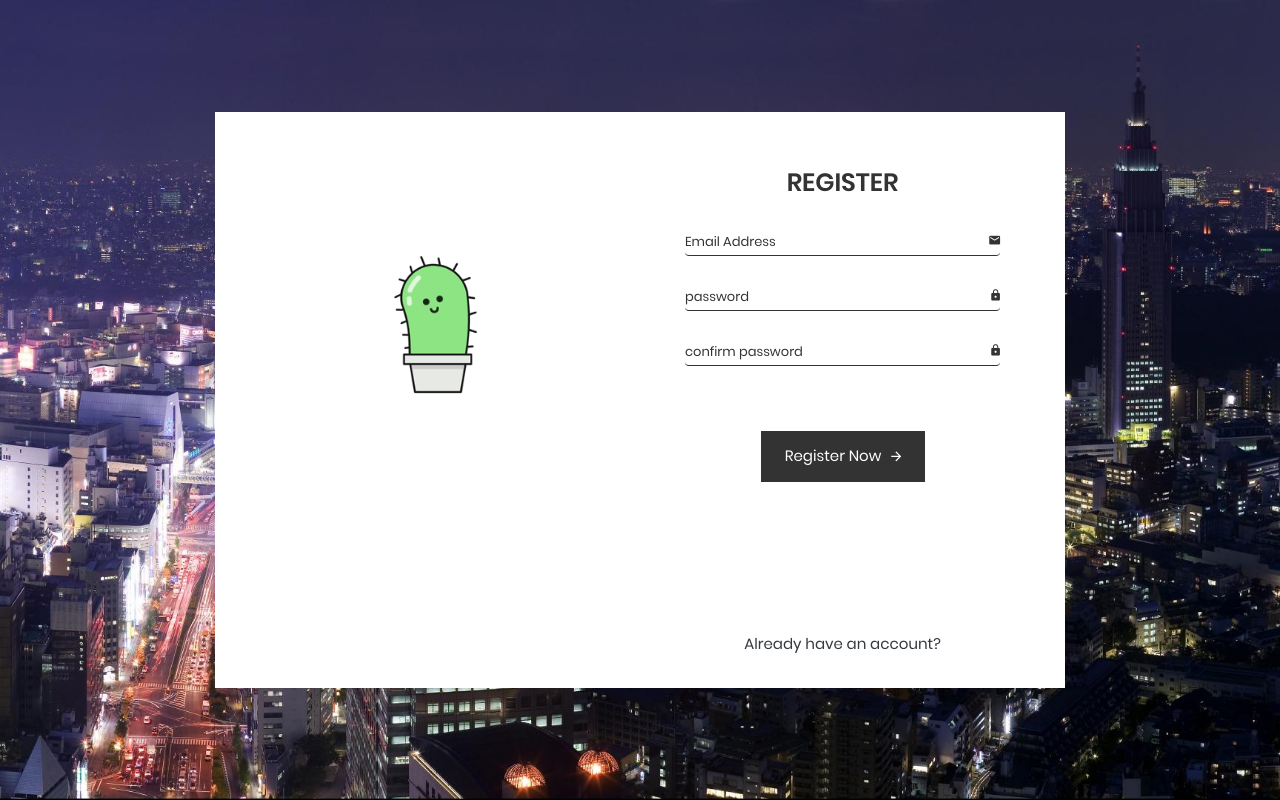
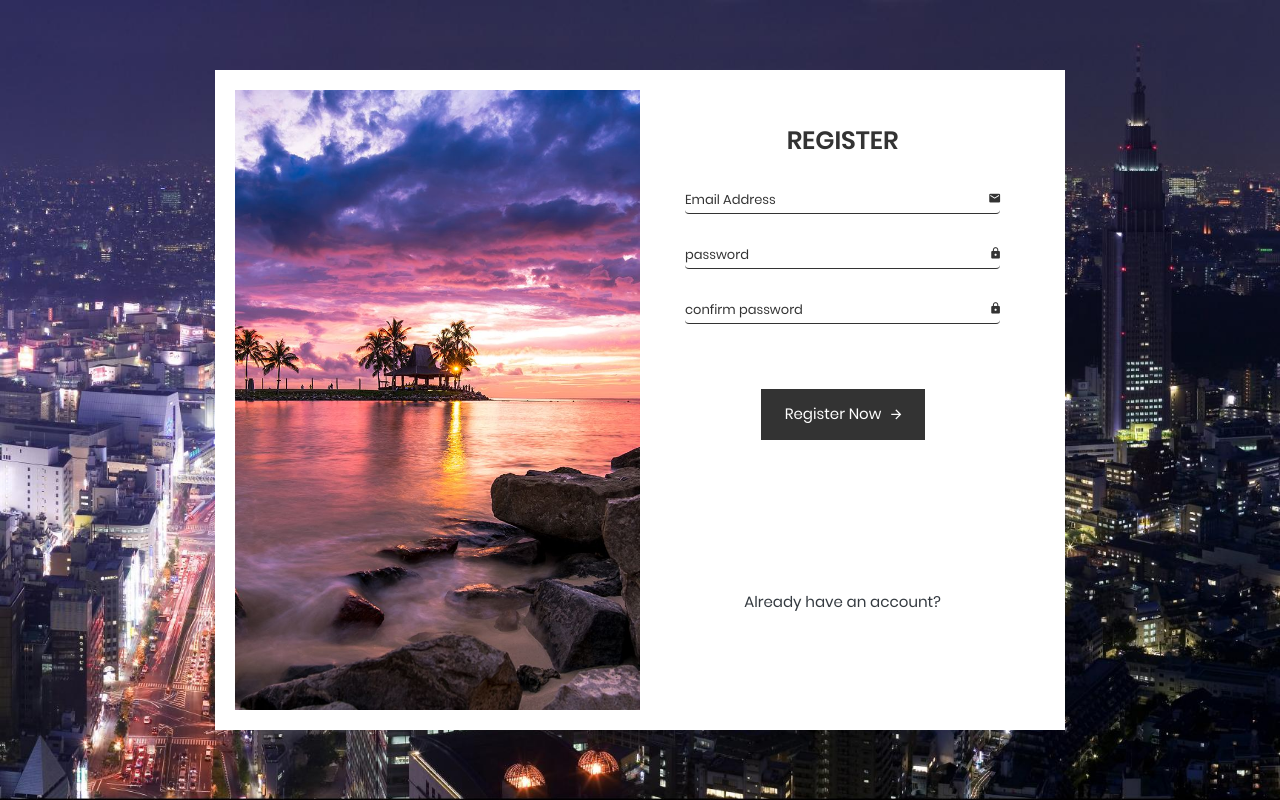
Before and after one commit to Nurril/EcoheartSignUp, a plain HTML site: page index.html in a window 1280 px wide. Drawn offline with nearby package versions, Linux system fonts and the light colour scheme; no server answers; files whose address does not match are found by name.

Commit message:
Update index.html

```diff
--- a/index.html
+++ b/index.html
@@ -26,7 +26,7 @@
 
                 <div class="inner">
                     <div class="image-holder" >
-                        <img src="happy cactus.gif">
+                        <img src="asettings.jpg">
                     </div>
                     <form action="">
 
```
